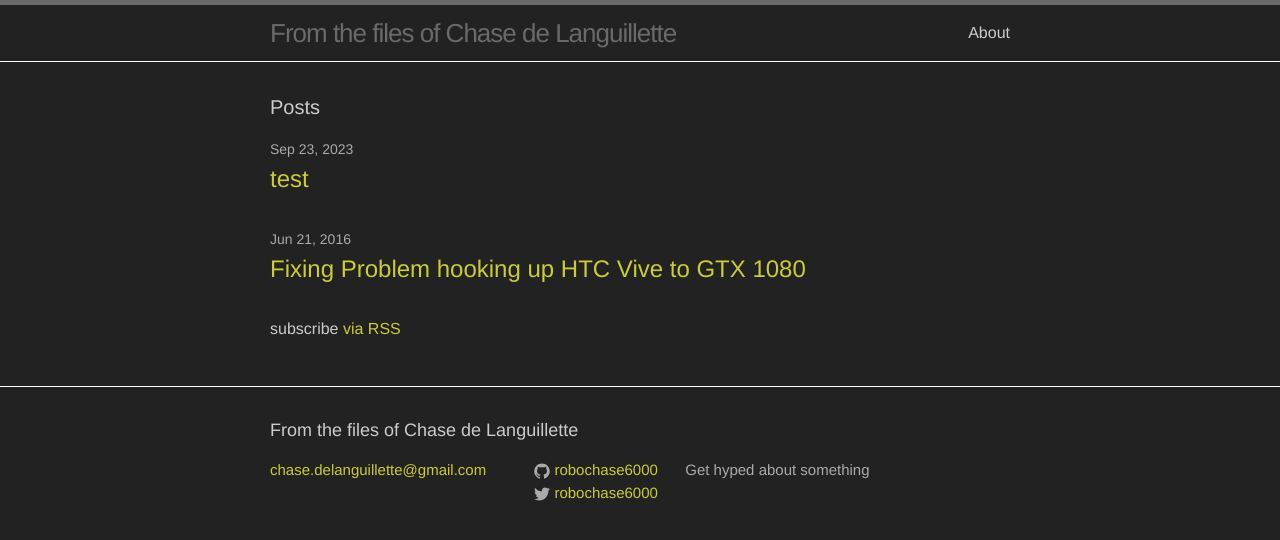
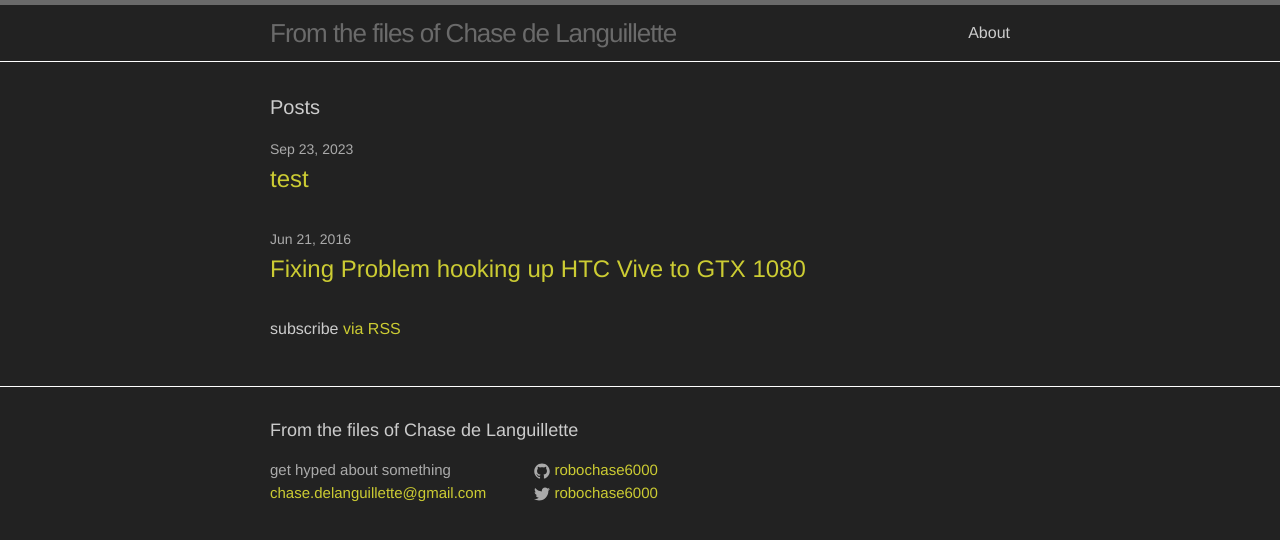
Before and after one commit to robochase6000/robochase6000.github.io, a Jekyll site: the page built from index.html, in a window 1280 px wide. Shown: the top 540 px of the page. Built offline with Jekyll 4.4.1, drawn with Linux system fonts in a browser that asks for light colours.

Commit message:
Update footer.html

```diff
--- a/_includes/footer.html
+++ b/_includes/footer.html
@@ -7,7 +7,7 @@
     <div class="footer-col-wrapper">
       <div class="footer-col footer-col-1">
         <ul class="contact-list">
-          <li>  </li>
+          <li>get hyped about something</li>
           <li><a href="mailto:{{ site.email }}">{{ site.email }}</a></li>
         </ul>
       </div>
@@ -27,10 +27,6 @@
           {% endif %}
         </ul>
       </div>
-
-      <div class="footer-col footer-col-3">
-        <p>{{ site.description }}</p>
-      </div>
     </div>
 
   </div>
```
